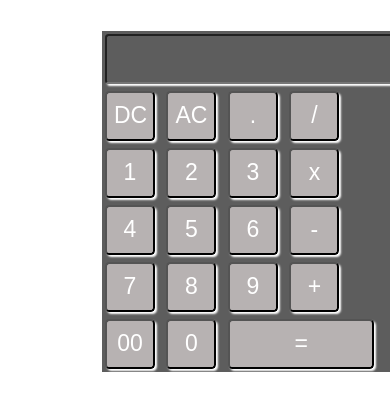
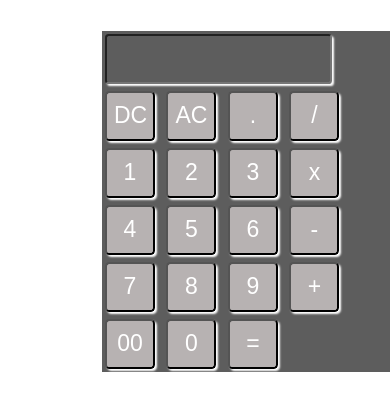
Before and after one commit to himanshutomar114/Calculator, a plain HTML site: page index.html in a window 390 px wide. Shown: the part 69-480 px from the top of the page. Drawn offline with Linux system fonts and the light colour scheme.

Commit message:
Update calculator.css

```diff
--- a/calculator.css
+++ b/calculator.css
@@ -41,10 +41,10 @@ form {
     width: 697px;
 }
    .display {
-    width: 447px;
+    width: 227px;
 }
     .equal {
-        width: 21%;
+        width: 50px;
     }
 
 }
```
